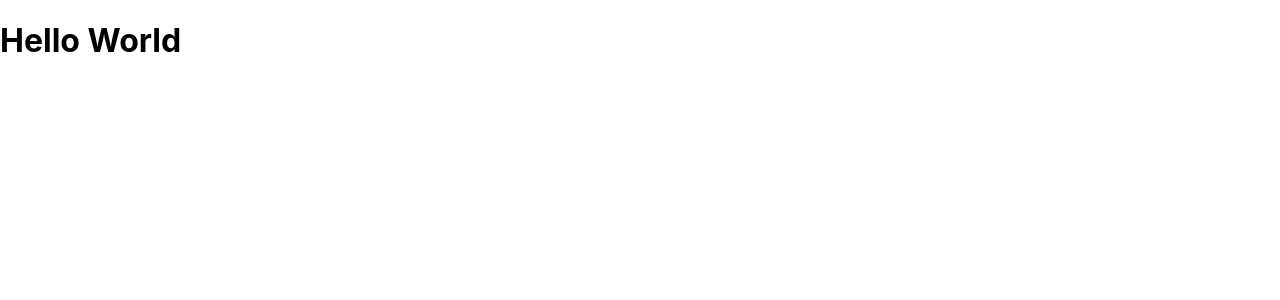
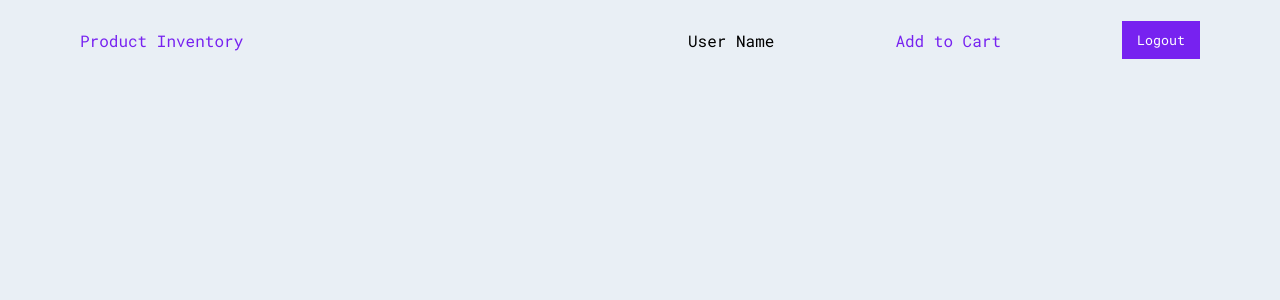
Before and after one commit to aksharma-7/product-inventory, a React (Create React App) app: page / in a window 1280 px wide. Shown: the top 300 px of the page. Built offline with nearby package versions, Linux system fonts and the light colour scheme.

Commit message:
added header and folder structure

```diff
--- a/package.json
+++ b/package.json
@@ -8,6 +8,7 @@
     "@testing-library/user-event": "^12.8.3",
     "react": "^17.0.2",
     "react-dom": "^17.0.2",
+    "react-router-dom": "^5.2.0",
     "react-scripts": "4.0.3",
     "web-vitals": "^1.1.1"
   },
--- a/src/App.js
+++ b/src/App.js
@@ -1,5 +1,24 @@
+import { BrowserRouter as Router, Route, Switch } from 'react-router-dom';
+import AddProduct from './components/AddProduct/AddProduct';
+import Home from './components/Home/Home';
+import Login from './components/Login/Login';
+
 function App() {
-  return <h1>Hello World</h1>;
+  return (
+    <Router>
+      <Switch>
+        <Route path='/login'>
+          <Login />
+        </Route>
+        <Route path='/addproduct'>
+          <AddProduct />
+        </Route>
+        <Route exact path='/'>
+          <Home />
+        </Route>
+      </Switch>
+    </Router>
+  );
 }
 
 export default App;
--- /dev/null
+++ b/src/components/AddProduct/AddProduct.js
@@ -0,0 +1,7 @@
+import React from 'react';
+
+const AddProduct = () => {
+  return <div>Add Product</div>;
+};
+
+export default AddProduct;
--- /dev/null
+++ b/src/components/Header/Header.css
@@ -0,0 +1,44 @@
+@import url('https://fonts.googleapis.com/css2?family=Roboto+Mono:ital,wght@0,100;0,200;0,300;0,400;0,500;0,600;0,700;1,100;1,200;1,300;1,400;1,500;1,600;1,700&display=swap');
+
+.container {
+  display: flex;
+  justify-content: space-between;
+  align-items: center;
+  padding: 0 5rem;
+  height: 5rem;
+}
+
+.logo-container {
+  color: #7722f0;
+}
+
+.info-container {
+  width: 40vw;
+  display: flex;
+  justify-content: space-between;
+  align-items: center;
+}
+
+.add-to-cart-container {
+  color: #7722f0;
+  cursor: pointer;
+}
+
+.add-to-cart-container:hover {
+  background-color: #7722f0;
+  color: white;
+  padding: 10px 20px;
+}
+
+.logout-btn {
+  border: 0px;
+  background-color: #7722f0;
+  padding: 10px 15px;
+  color: white;
+  font-family: 'Roboto Mono', monospace;
+  cursor: pointer;
+}
+
+.logout-btn:hover {
+  background-color: #883ef0;
+}
--- /dev/null
+++ b/src/components/Header/Header.js
@@ -0,0 +1,23 @@
+import React from 'react';
+import { Link } from 'react-router-dom';
+import './Header.css';
+// Site name
+// user name
+// logout
+// Add to cart
+const Header = () => {
+  return (
+    <div className='container'>
+      <div className='logo-container'>Product Inventory</div>
+      <div className='info-container'>
+        <div className='username-container'>User Name</div>
+        <Link to='/addproduct'>
+          <div className='add-to-cart-container'>Add to Cart</div>
+        </Link>
+        <button className='logout-btn'>Logout</button>
+      </div>
+    </div>
+  );
+};
+
+export default Header;
--- /dev/null
+++ b/src/components/Home/Home.js
@@ -0,0 +1,8 @@
+import React from 'react';
+import Header from '../Header/Header';
+
+const Home = () => {
+  return <Header />;
+};
+
+export default Home;
--- /dev/null
+++ b/src/components/Login/Login.js
@@ -0,0 +1,7 @@
+import React from 'react';
+
+const Login = () => {
+  return <div>Login</div>;
+};
+
+export default Login;
--- a/src/index.css
+++ b/src/index.css
@@ -1,13 +1,13 @@
+@import url('https://fonts.googleapis.com/css2?family=Roboto+Mono:ital,wght@0,100;0,200;0,300;0,400;0,500;0,600;0,700;1,100;1,200;1,300;1,400;1,500;1,600;1,700&display=swap');
+
 body {
   margin: 0;
-  font-family: -apple-system, BlinkMacSystemFont, 'Segoe UI', 'Roboto', 'Oxygen',
-    'Ubuntu', 'Cantarell', 'Fira Sans', 'Droid Sans', 'Helvetica Neue',
-    sans-serif;
+  font-family: 'Roboto Mono', monospace;
   -webkit-font-smoothing: antialiased;
   -moz-osx-font-smoothing: grayscale;
+  background-color: #e9eff5;
 }
 
-code {
-  font-family: source-code-pro, Menlo, Monaco, Consolas, 'Courier New',
-    monospace;
+a {
+  text-decoration: none;
 }
```
Also changed, not shown: src/components/AddProduct/AddProduct.css (added), src/components/Home/Home.css (added), src/components/Login/Login.css (added), 1 other file (tests, documents, lock files or other folders).
